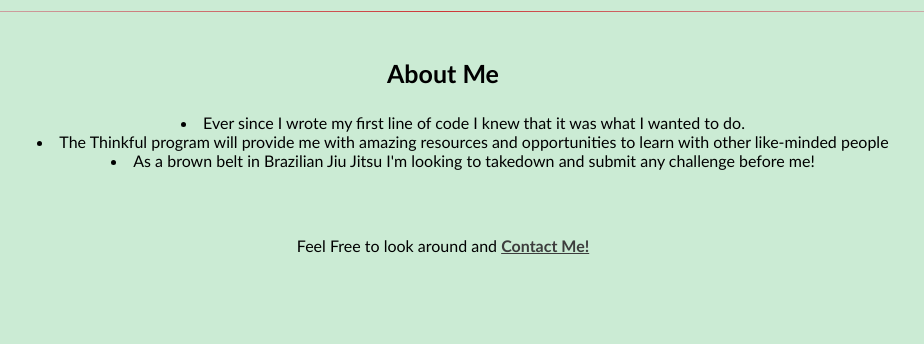
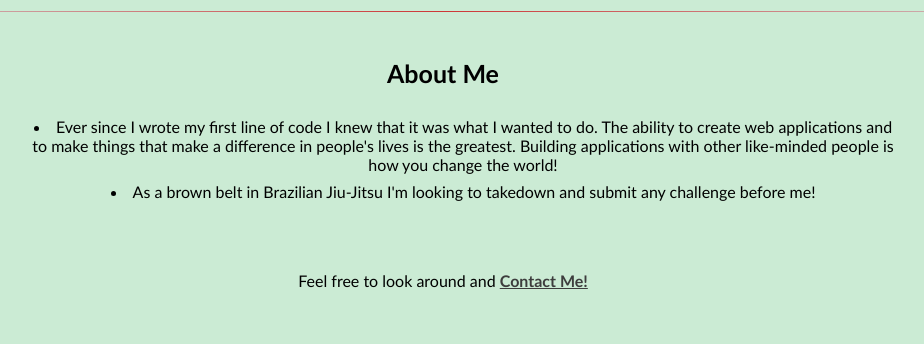
Before and after one commit to EricV-Dev/erics-portfolio-site, a plain HTML site: page index.html in a window 1280 px wide. Shown: the part 507-851 px from the top of the page, without its empty margins (197-1121 px from the left). Drawn offline with Linux system fonts and the light colour scheme; a script that the page names is missing.

Commit message:
updated style and about me

```diff
--- a/index.html
+++ b/index.html
@@ -31,13 +31,11 @@
     <div>
       <h3 id="about">About Me</h3>
         <ul>
-        <li>Ever since I wrote my first line of code I knew that it was what I wanted to do.</li>
+        <li>Ever since I wrote my first line of code I knew that it was what I wanted to do. The ability to create web applications and to make things that make a difference in people's lives is the greatest. Building applications with other like-minded people is how you change the world!</li>
 
-        <li>The Thinkful program will provide me with amazing resources and opportunities to learn with other like-minded people</li>
-
-        <li>As a brown belt in Brazilian Jiu Jitsu I'm looking to takedown and submit any challenge before me!</li>
+        <li>As a brown belt in Brazilian Jiu-Jitsu I'm looking to takedown and submit any challenge before me!</li>
         </ul>
-        <p id="contactLink">Feel Free to look around and <a href="#contact" ><b>Contact Me!</b></a>
+        <p id="contactLink">Feel free to look around and <a href="#contact" ><b>Contact Me!</b></a>
         </p>
     </div>
   </main>
--- a/style.css
+++ b/style.css
@@ -50,6 +50,7 @@ div {
 
 /* list and span wiht font style also formatting bullet to be flush with text */
 li {
+  padding: 4px;
   font-family: 'Gill Sans', 'Gill Sans MT', Calibri, 'Trebuchet MS', sans-serif;
   text-align: center;
 }
```
